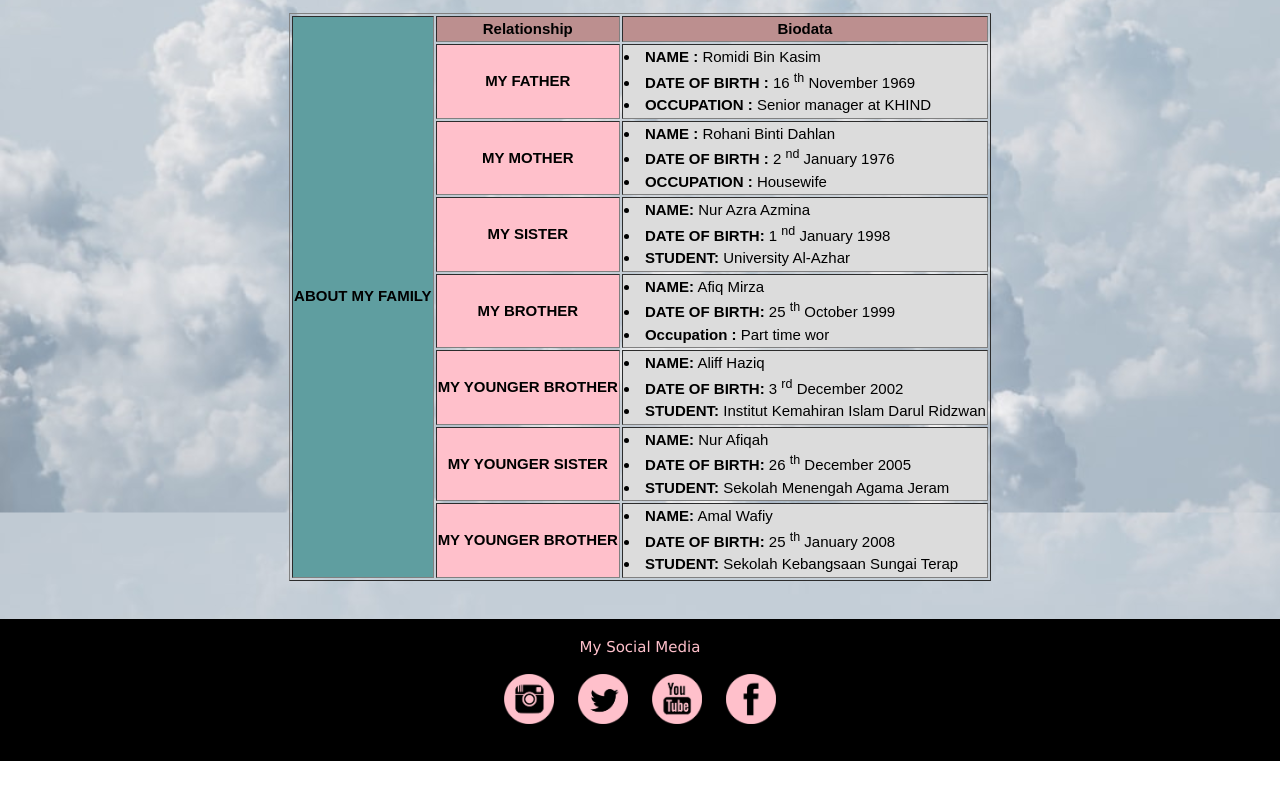
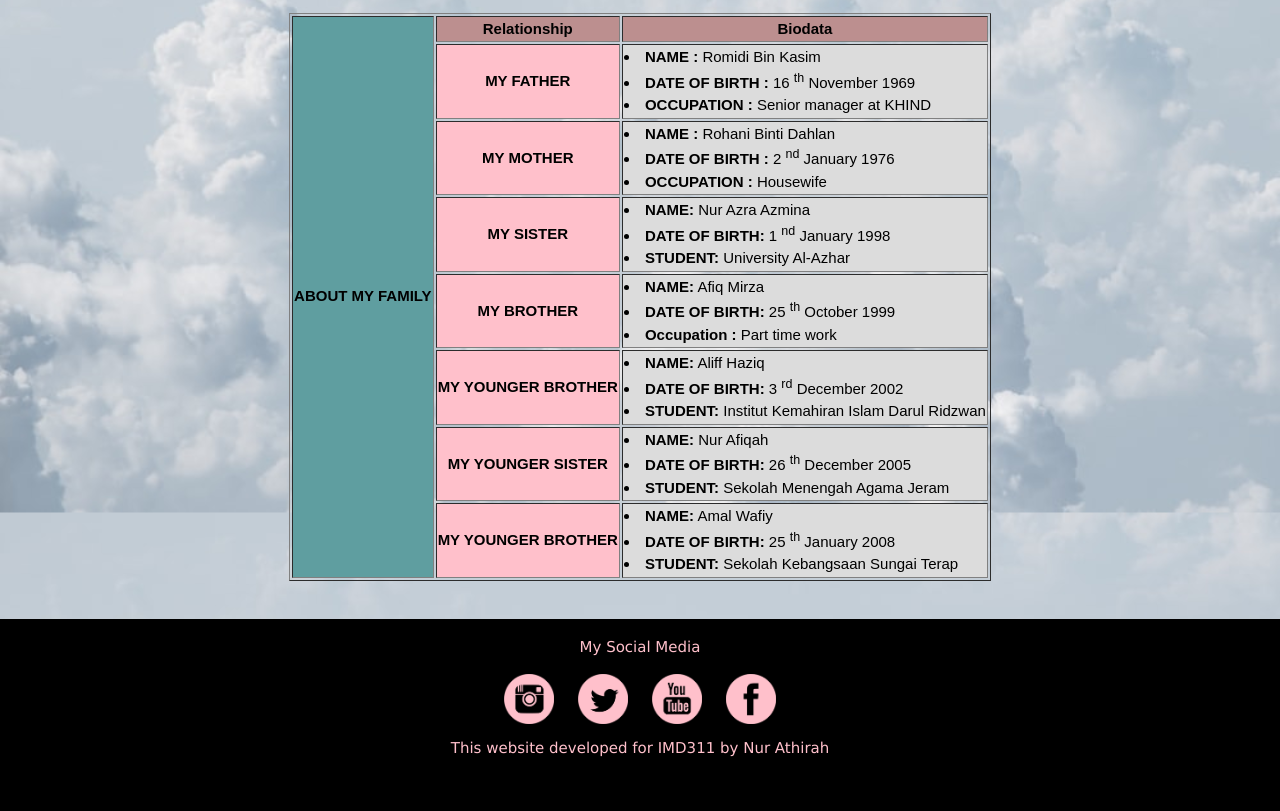
Before and after one commit to NURATHIRAH12/NURATHIRAH, a plain HTML site: page family.html in a window 1280 px wide. Shown: the part 1195-2006 px from the top of the page. Before the commit the page ends 1956 px from the top, so only its background shows below. Drawn offline with Linux system fonts and the light colour scheme.

Commit message:
Add files via upload

```diff
--- a/family.html
+++ b/family.html
@@ -234,7 +234,7 @@ function showSlides(n) {
 <tr align="left">
 <td bgcolor="pink"><center><b>MY BROTHER</b></center></td>
 <td bgcolor="gainsboro"><li><b>NAME:</b> Afiq Mirza <li> <b>DATE OF BIRTH:</b> 25 <sup>th</sup> October 1999
-<li><b> Occupation :</b> Part time wor<b></td>
+<li><b> Occupation :</b> Part time work<b></td>
 </tr>
 
 <tr align="left">
@@ -269,6 +269,7 @@ function showSlides(n) {
 <a href="https://www.youtube.com/channel/UCJDVGPiNu-kqeVle6sTMeQg" target="_blank"><img src="button/icon3.png" style="width:50px;height:50px;"></a>&nbsp;&nbsp;&nbsp;&nbsp;
 <a href="https://www.facebook.com/nurathirah.romidi" target="_blank"><img src="button/icon1.png" style="button/width:50px;height:50px;"></a>
 <br>
+<p>This website developed for IMD311 by Nur Athirah<p>
 <br>
 <br>
 </footer>
```
